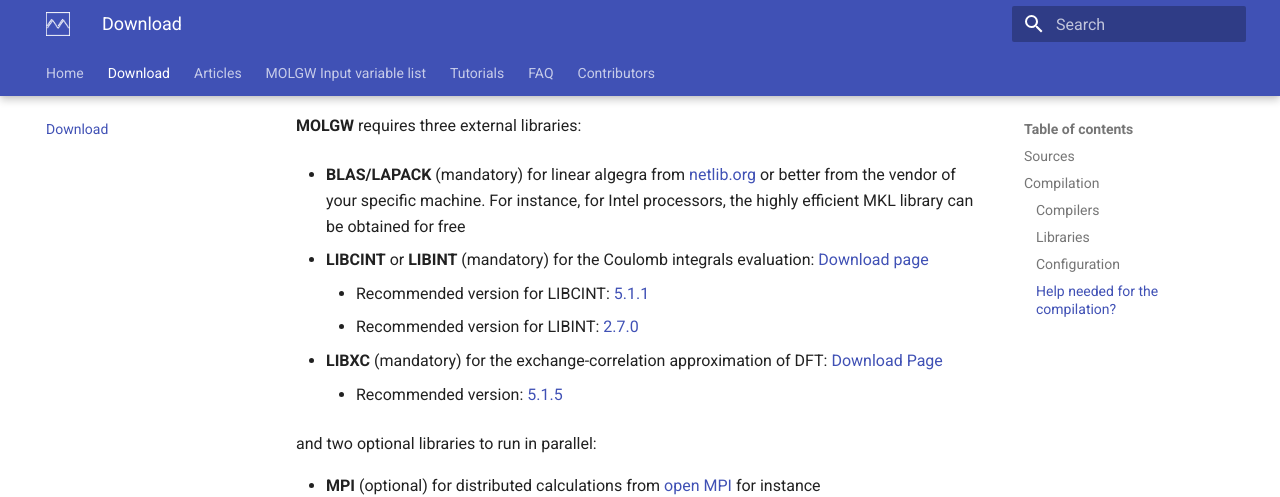
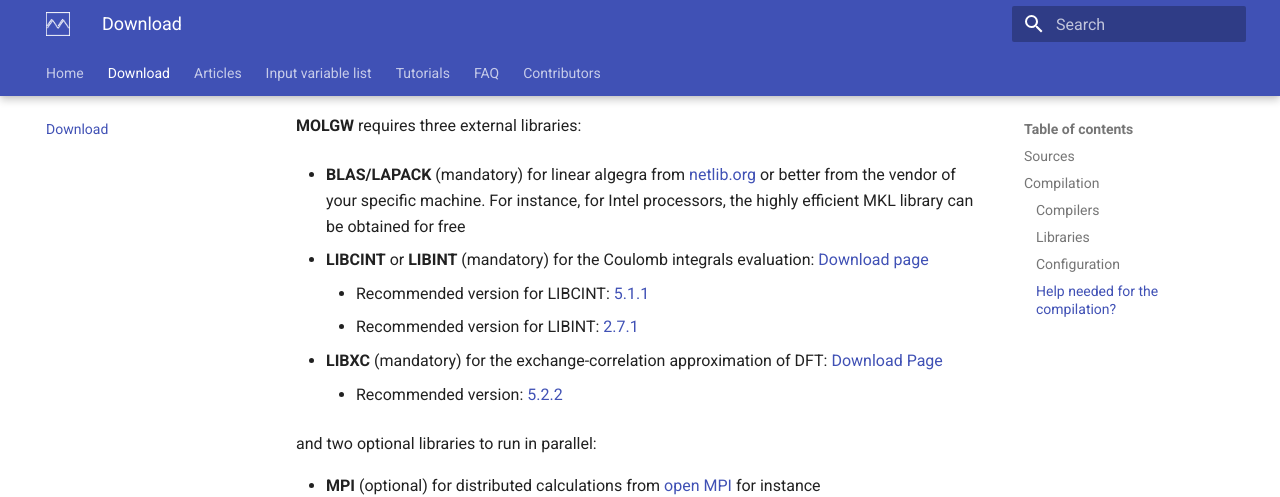
Before and after one commit to bruneval/molgw.org, an MkDocs documentation site: the page built from docs/download.md, in a window 1280 px wide and 900 px high, scrolled down 710 px. Shown: the top 497 px of the window. Built offline with MkDocs 1.6.1 and Material for MkDocs 9.7.7, drawn with Linux system fonts in a browser that asks for light colours.

Commit message:
update libraries

```diff
--- a/docs/download.md
+++ b/docs/download.md
@@ -32,10 +32,10 @@ For instance, for Intel processors, the highly efficient MKL library can be obta
 
 - **LIBCINT** or **LIBINT** (mandatory) for the Coulomb integrals evaluation: [Download page](https://github.com/sunqm/libcint/releases)
     - Recommended version for LIBCINT: [5.1.1](https://github.com/sunqm/libcint/releases/tag/v5.1.1)
-    - Recommended version for LIBINT: [2.7.0](https://github.com/evaleev/libint/releases/tag/v2.7.0)
+    - Recommended version for LIBINT: [2.7.1](https://github.com/evaleev/libint/releases/tag/v2.7.1)
 
 - **LIBXC** (mandatory) for the exchange-correlation approximation of DFT: [Download Page](https://www.tddft.org/programs/libxc/download/previous/)
-    - Recommended version: [5.1.5](http://www.tddft.org/programs/libxc/down.php?file=5.1.5/libxc-5.1.5.tar.gz)
+    - Recommended version: [5.2.2](http://www.tddft.org/programs/libxc/down.php?file=5.2.2/libxc-5.2.2.tar.gz)
 
 and two optional libraries to run in parallel:
 
--- a/docs/input_variables.md
+++ b/docs/input_variables.md
@@ -1,4 +1,4 @@
-# MOLGW Input variable list
+# Input variable list
 
 *Version 3.0.beta*
 
```
